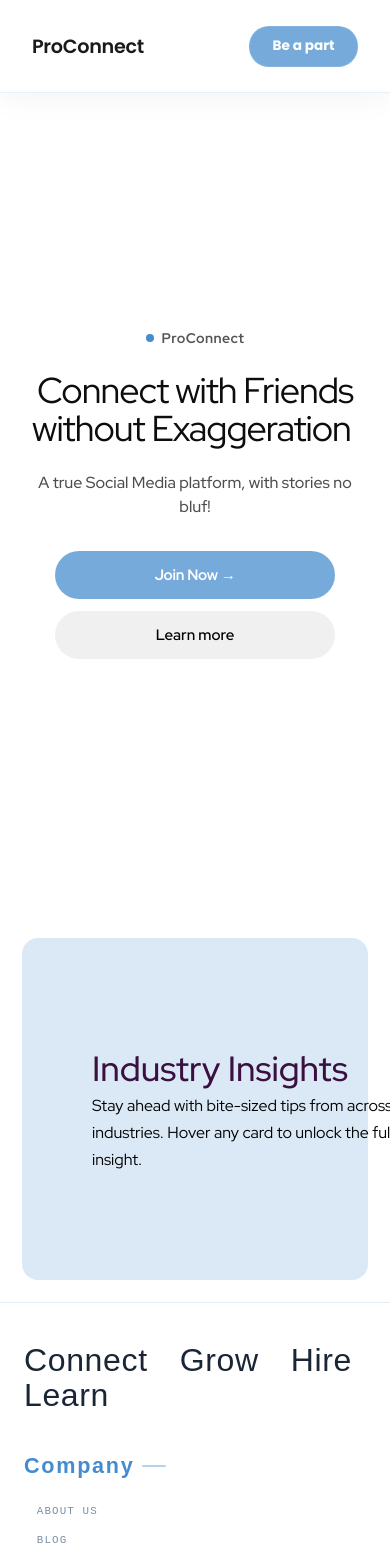
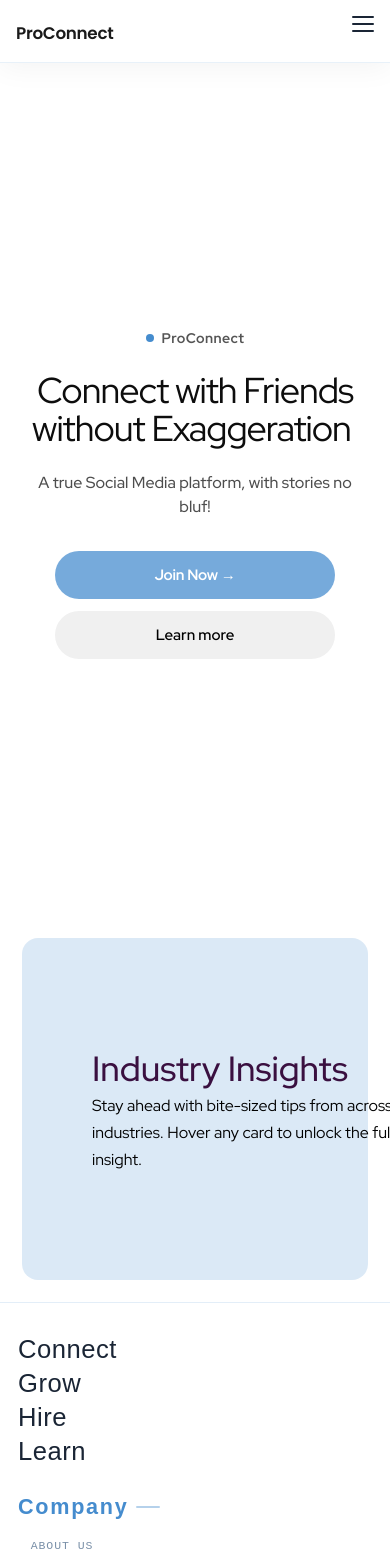
Before and after one commit to shankar-akashkore/ProConnect, a Next.js app in the folder frontend/: page / in a window 390 px wide. Shown: the top 1563 px of the page. Built offline with nearby package versions, Linux system fonts and the light colour scheme; a web font is replaced by a local one.

Commit message:
Responsive for footer and navbar

```diff
--- a/frontend/src/components/FooterComponent/index.jsx
+++ b/frontend/src/components/FooterComponent/index.jsx
@@ -1,11 +1,5 @@
 import React from "react";
 import styles from "./styles.module.css";
-import { useState } from "react";
-
-
-// import styles from './FooterComponent.module.css';
-
-
 
 export default function FooterComponent() {
   return (
--- a/frontend/src/components/FooterComponent/styles.module.css
+++ b/frontend/src/components/FooterComponent/styles.module.css
@@ -277,7 +277,7 @@
     gap: 40px;
     padding: 40px 24px 36px;
   }
-  .categories { grid-column: 1 / -1; flex-direction: row; flex-wrap: wrap; gap: 0 32px; }
+  .categories { grid-column: 1 / -1; flex-direction: row; flex-wrap: wrap; gap: 8px 32px; }
   .catLink { font-size: 2rem; }
   .linkCol { padding-left: 0; }
   .bar { padding: 16px 24px; }
@@ -285,6 +285,68 @@
 }
 
 @media (max-width: 560px) {
-  .top { grid-template-columns: 1fr; }
-  .legalLinks { gap: 14px; }
+  .top {
+    grid-template-columns: 1fr;
+    gap: 28px;
+    padding: 32px 18px 28px;
+  }
+
+  .categories {
+    flex-direction: column;
+    gap: 6px;
+  }
+
+  .catLink {
+    font-size: 1.6rem;
+  }
+
+  .colHeading {
+    margin-bottom: 14px;
+  }
+
+  .linkList {
+    gap: 10px;
+  }
+
+  .linkList a {
+    font-size: 0.72rem;
+    letter-spacing: 0.08em;
+  }
+
+  .bar {
+    flex-direction: column;
+    align-items: flex-start;
+    gap: 18px;
+    padding: 18px;
+  }
+
+  .socials {
+    flex-wrap: wrap;
+  }
+
+  .legalLinks {
+    gap: 12px;
+    flex-direction: column;
+    align-items: flex-start;
+  }
+
+  .legalLinks a {
+    font-size: 0.68rem;
+  }
+
+  .bigWord {
+    padding: 0 18px 10px;
+  }
+
+  .bigWordText {
+    font-size: clamp(48px, 24vw, 88px);
+    line-height: 0.9;
+  }
+
+  .cursor {
+    right: 18px;
+    bottom: 12px;
+    width: 18px;
+    height: 18px;
+  }
 }
--- a/frontend/src/components/NavbarComponent/index.jsx
+++ b/frontend/src/components/NavbarComponent/index.jsx
@@ -1,4 +1,4 @@
-import React, { use } from "react";
+import React, { useState } from "react";
 import styles from "./styles.module.css";
 import { useRouter } from "next/router";
 import { useSelector } from "react-redux";
@@ -7,31 +7,55 @@ import { reset } from "@/config/redux/reducer/authReducer";
 
 export default function NavbarComponent() {
   const router = useRouter();
+  const [isMobileMenuOpen, setIsMobileMenuOpen] = useState(false);
 
   const authState = useSelector((state) => state.auth);
 
   const dispatch = useDispatch();
 
+  const handleNavigate = (path) => {
+    setIsMobileMenuOpen(false);
+    router.push(path);
+  };
+
+  const handleLogout = () => {
+    localStorage.removeItem("token");
+    setIsMobileMenuOpen(false);
+    router.push("/login");
+    dispatch(reset());
+  };
+
   return (
     <div className={styles.container}>
       <nav className={styles.navBar}>
-
         <h3 className={styles.logo} onClick={() => {
-          router.push('/')
+          handleNavigate("/");
         }}>ProConnect</h3>
 
-        <div className={styles.navBarOptionContainer}>
+        <button
+          type="button"
+          className={styles.menuButton}
+          aria-label={isMobileMenuOpen ? "Close navigation menu" : "Open navigation menu"}
+          aria-expanded={isMobileMenuOpen}
+          onClick={() => setIsMobileMenuOpen((prev) => !prev)}
+        >
+          <span className={styles.menuLine} />
+          <span className={styles.menuLine} />
+          <span className={styles.menuLine} />
+        </button>
+
+        <div
+          className={`${styles.navBarOptionContainer} ${isMobileMenuOpen ? styles.mobileMenuOpen : ""}`}
+        >
 
           {authState.profileFetched && <div>
             <div className={styles.userInfoContainer}>
               <p className={styles.greeting}>Hey, {authState.user.userId.name}</p>
               <p className={styles.navLink} onClick={() => {
-                router.push('/profile');
+                handleNavigate("/profile");
               }}>Profile</p>
               <p className={styles.navLink} onClick={() => {
-                localStorage.removeItem('token');
-                router.push('/login');
-                dispatch(reset());
+                handleLogout();
               }}>LogOut</p>
             </div>
           </div>}
@@ -39,7 +63,7 @@ export default function NavbarComponent() {
 
 
           {!authState.profileFetched && <div onClick={() => {
-            router.push('/login')
+            handleNavigate("/login");
           }} className={styles.buttonJoin}>
             <p>Be a part</p>
           </div>}
--- a/frontend/src/components/NavbarComponent/styles.module.css
+++ b/frontend/src/components/NavbarComponent/styles.module.css
@@ -35,6 +35,25 @@
 
 .logo:hover {
     transform: scale(1.02);
+}
+
+.menuButton {
+    display: none;
+    background: transparent;
+    border: 0;
+    padding: 0;
+    cursor: pointer;
+    flex-direction: column;
+    gap: 0.3rem;
+    align-items: center;
+    justify-content: center;
+}
+
+.menuLine {
+    width: 1.4rem;
+    height: 2px;
+    border-radius: 999px;
+    background: #1a2535;
 }
 
 .navBarOptionContainer {
@@ -97,3 +116,66 @@
     height: 75px;
     width: 100%;
 }
+
+@media (max-width: 768px) {
+    .container {
+        padding: 1rem 1rem;
+    }
+
+    .navBar {
+        position: relative;
+        align-items: flex-start;
+    }
+
+    .logo {
+        font-size: 1.05rem;
+        padding-top: 0.25rem;
+    }
+
+    .menuButton {
+        display: flex;
+    }
+
+    .navBarOptionContainer {
+        position: absolute;
+        top: calc(100% + 0.85rem);
+        left: 0;
+        right: 0;
+        display: none;
+        padding: 1rem;
+        border: 1px solid rgba(69, 140, 206, 0.14);
+        border-radius: 20px;
+        background: rgba(255, 255, 255, 0.98);
+        box-shadow: 0 18px 40px rgba(26, 37, 53, 0.12);
+    }
+
+    .mobileMenuOpen {
+        display: flex;
+    }
+
+    .navBarOptionContainer > div {
+        width: 100%;
+    }
+
+    .userInfoContainer {
+        width: 100%;
+        flex-direction: column;
+        align-items: flex-start;
+        gap: 0.9rem;
+    }
+
+    .greeting {
+        font-size: 0.9rem;
+    }
+
+    .navLink {
+        width: 100%;
+        padding-bottom: 0.25rem;
+    }
+
+    .buttonJoin {
+        width: 100%;
+        min-height: 44px;
+        border-radius: 14px;
+    }
+}
```
